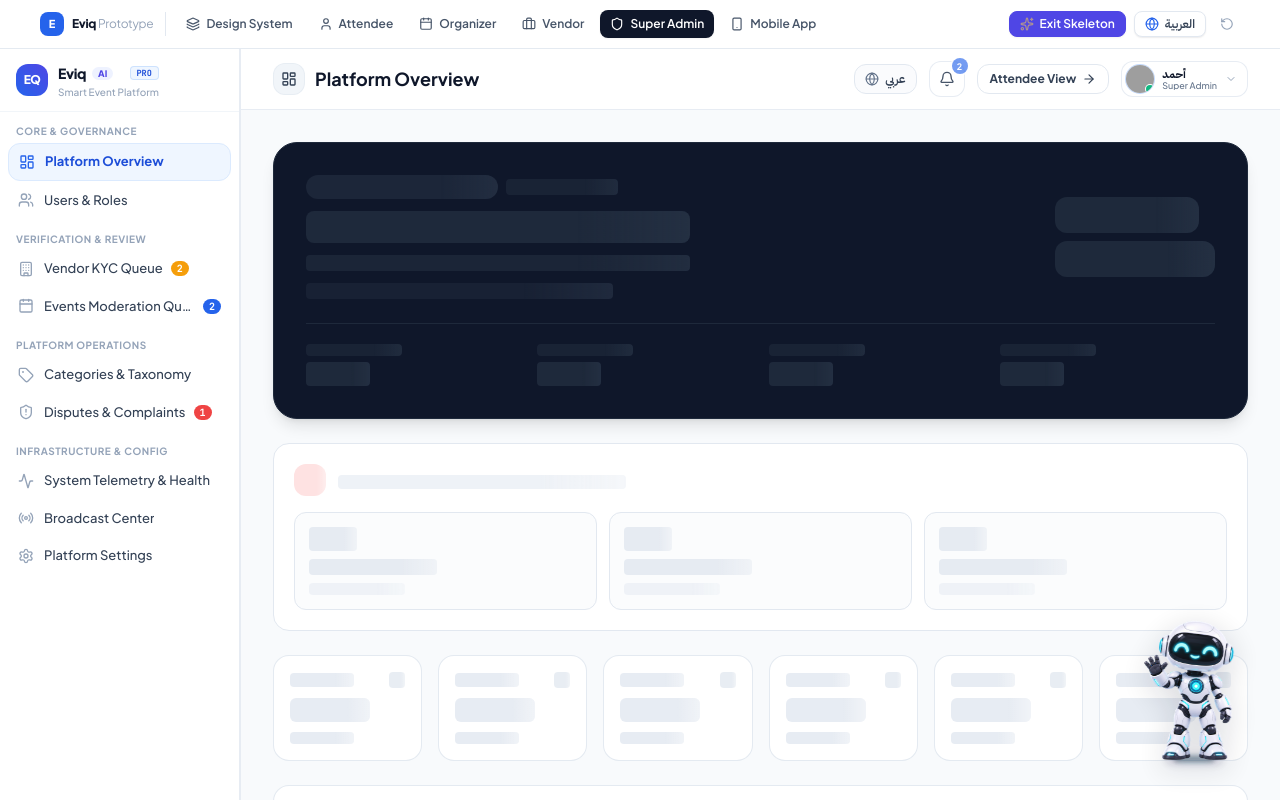
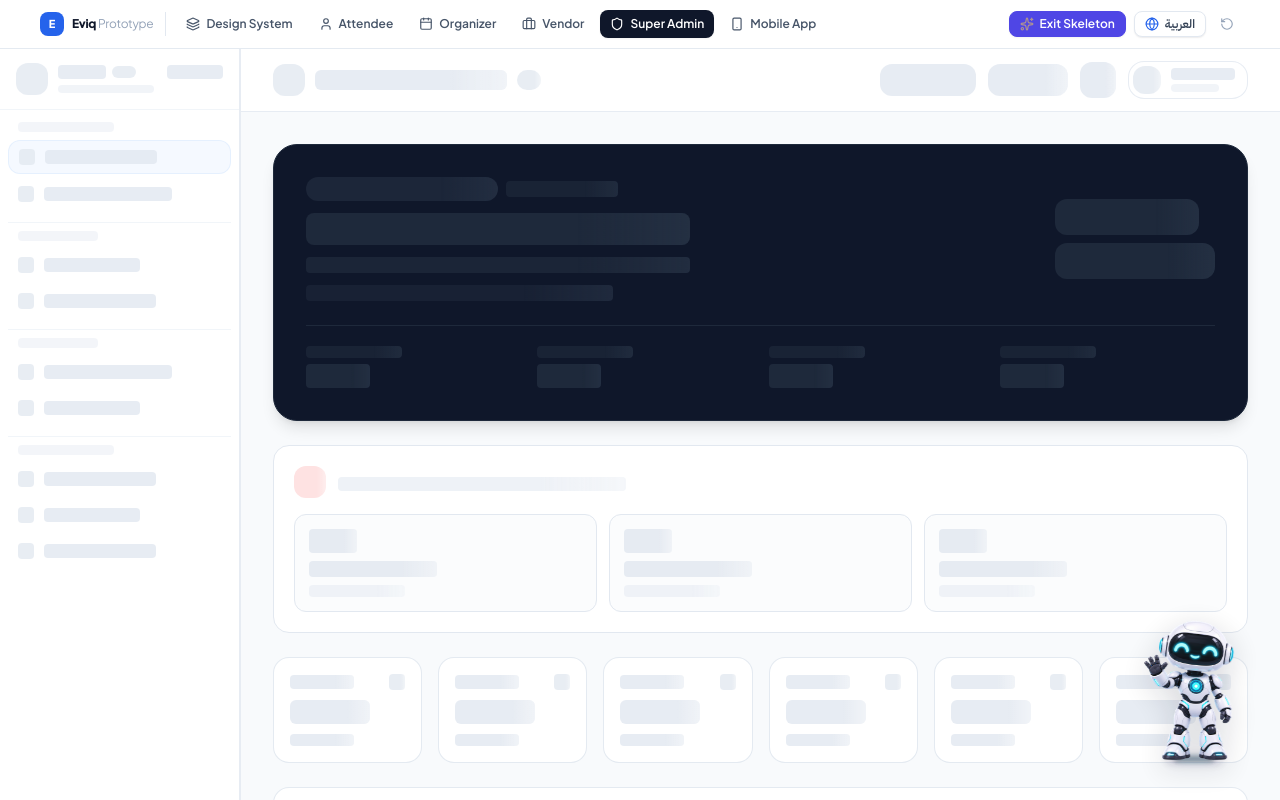
Before and after one commit to mmed555/event-smart, a React (Vite) app in the folder frontend/: page /admin/overview in a window 1280 px wide. Both pictures are taken after a click on the button "Skeleton Preview ⚡". Shown: the top 800 px of the page. Built offline with nearby package versions, Linux system fonts and the light colour scheme; grey boxes are pictures that could not be loaded.

Commit message:
feat(ui): implement DashboardNav and DashboardSidebar skeletons in DashboardLayout

```diff
--- a/frontend/src/components/layout/DashboardLayout.tsx
+++ b/frontend/src/components/layout/DashboardLayout.tsx
@@ -1,7 +1,9 @@
 import React, { useState } from 'react';
+import { useApp } from '../../context/AppContext';
 import { DashboardLayoutProps } from '../../types';
 import { DashboardSidebar } from './DashboardSidebar';
 import { DashboardNav } from './DashboardNav';
+import { DashboardNavSkeleton, DashboardSidebarSkeleton } from '../ui/skeleton';
 
 export const DashboardLayout: React.FC<DashboardLayoutProps> = ({
   role,
@@ -16,6 +18,7 @@ export const DashboardLayout: React.FC<DashboardLayoutProps> = ({
   children,
   headerActions,
 }) => {
+  const { isLoading } = useApp();
   const [mobileMenuOpen, setMobileMenuOpen] = useState(false);
 
   const currentNav = navItems.find((n) => n.id === activeTab) || navItems[0];
@@ -24,6 +27,9 @@ export const DashboardLayout: React.FC<DashboardLayoutProps> = ({
     <div className="flex min-h-screen bg-[#F8FAFC]">
       {/* Desktop Fixed Sidebar */}
       <aside className="hidden lg:flex shrink-0 z-30 sticky top-[45px] h-[calc(100vh-45px)] border-e border-slate-200/80 bg-white overflow-hidden">
+        {isLoading ? (
+          <DashboardSidebarSkeleton />
+        ) : (
           <DashboardSidebar
             role={role}
             portalTitleEn={portalTitleEn}
@@ -35,6 +41,7 @@ export const DashboardLayout: React.FC<DashboardLayoutProps> = ({
             activeTab={activeTab}
             onTabChange={onTabChange}
           />
+        )}
       </aside>
 
       {/* Mobile Sliding Drawer Overlay */}
@@ -49,6 +56,9 @@ export const DashboardLayout: React.FC<DashboardLayoutProps> = ({
 
           {/* Drawer Sidebar */}
           <div className="relative z-10 flex h-full shadow-2xl">
+            {isLoading ? (
+              <DashboardSidebarSkeleton isMobileDrawer={true} />
+            ) : (
               <DashboardSidebar
                 role={role}
                 portalTitleEn={portalTitleEn}
@@ -62,6 +72,7 @@ export const DashboardLayout: React.FC<DashboardLayoutProps> = ({
                 onCloseMobile={() => setMobileMenuOpen(false)}
                 isMobileDrawer={true}
               />
+            )}
           </div>
         </div>
       )}
@@ -69,6 +80,9 @@ export const DashboardLayout: React.FC<DashboardLayoutProps> = ({
       {/* Main Content Area */}
       <div className="flex-1 flex flex-col min-w-0">
         {/* Unified Dashboard Top Navigation Bar */}
+        {isLoading ? (
+          <DashboardNavSkeleton />
+        ) : (
           <DashboardNav
             role={role}
             portalTitleEn={portalTitleEn}
@@ -77,6 +91,7 @@ export const DashboardLayout: React.FC<DashboardLayoutProps> = ({
             onOpenMobileMenu={() => setMobileMenuOpen(true)}
             headerActions={headerActions}
           />
+        )}
 
         {/* Content Container */}
         <main className="flex-1 p-4 sm:p-6 lg:p-8 max-w-7xl w-full mx-auto">
--- a/frontend/src/components/ui/skeleton/layout.tsx
+++ b/frontend/src/components/ui/skeleton/layout.tsx
@@ -1,4 +1,5 @@
 import React from 'react';
+import clsx from 'clsx';
 import { Skeleton } from './base';
 
 /**
@@ -122,3 +123,156 @@ export const FooterSkeleton: React.FC = () => {
     </footer>
   );
 };
+
+/**
+ * Compound Skeleton: DashboardNavSkeleton
+ * Matches DashboardNav sticky topbar (title, icon, visitor switcher, language, notif, user menu) 1:1
+ */
+export const DashboardNavSkeleton: React.FC = () => {
+  return (
+    <header
+      aria-hidden="true"
+      className="sticky top-[45px] z-20 border-b border-slate-200/80 bg-white/95 backdrop-blur-md px-4 sm:px-6 lg:px-8 py-3 flex items-center justify-between gap-4 select-none"
+    >
+      {/* Left / Start: Mobile trigger & Screen Title */}
+      <div className="flex items-center gap-3 min-w-0">
+        <Skeleton variant="rectangular" className="lg:hidden size-9 rounded-xl shrink-0" />
+        <div className="flex items-center gap-2.5 min-w-0">
+          <Skeleton variant="rectangular" className="hidden sm:flex size-8 rounded-xl shrink-0" />
+          <Skeleton variant="text" className="w-36 sm:w-48 h-5 rounded-md" />
+          <Skeleton variant="badge" className="w-6 h-5 rounded-full" />
+        </div>
+      </div>
+
+      {/* Right / End: Switch to Visitor, Language, Notifications, User Menu */}
+      <div className="flex items-center gap-2 sm:gap-3 shrink-0">
+        {/* Switch to Visitor Pill Placeholder */}
+        <Skeleton variant="button" className="hidden md:flex w-24 h-8 rounded-xl" />
+
+        {/* Language Switcher Placeholder */}
+        <Skeleton variant="button" className="w-20 h-8 rounded-xl" />
+
+        {/* Notifications Button Placeholder */}
+        <Skeleton variant="circular" className="size-9 rounded-xl" />
+
+        {/* User Menu Capsule Placeholder */}
+        <div className="flex items-center gap-2.5 p-1 pe-3 rounded-2xl border border-slate-200/80 bg-white shadow-2xs">
+          <Skeleton variant="circular" className="size-7 rounded-xl" />
+          <div className="hidden sm:block space-y-1">
+            <Skeleton variant="text" className="w-16 h-3 rounded" />
+            <Skeleton variant="text" className="w-12 h-2 rounded opacity-60" />
+          </div>
+        </div>
+      </div>
+    </header>
+  );
+};
+
+/**
+ * Compound Skeleton: DashboardSidebarSkeleton
+ * Matches DashboardSidebar brand header, sections, and navigation links 1:1
+ */
+export const DashboardSidebarSkeleton: React.FC<{ isMobileDrawer?: boolean }> = ({
+  isMobileDrawer = false,
+}) => {
+  return (
+    <div
+      aria-hidden="true"
+      className={clsx(
+        'flex flex-col h-full bg-white text-slate-700 select-none overflow-hidden border-e border-slate-200/80 shadow-2xs',
+        isMobileDrawer ? 'w-64' : 'w-56 xl:w-60'
+      )}
+    >
+      {/* Brand Header */}
+      <div className="px-4 py-3.5 border-b border-slate-100 flex items-center justify-between shrink-0 bg-white">
+        <div className="flex items-center gap-2.5 min-w-0 w-full">
+          <Skeleton variant="rectangular" className="size-8 rounded-xl shrink-0" />
+          <div className="min-w-0 flex-1 space-y-1.5">
+            <div className="flex items-center gap-1.5 leading-none">
+              <Skeleton variant="text" className="w-12 h-3.5 rounded" />
+              <Skeleton variant="badge" className="w-6 h-3 rounded-full" />
+              <Skeleton variant="badge" className="w-14 h-3.5 rounded ms-auto" />
+            </div>
+            <Skeleton variant="text" className="w-24 h-2 rounded opacity-60" />
+          </div>
+        </div>
+      </div>
+
+      {/* Navigation Links with 4 Groups */}
+      <nav className="flex-1 overflow-y-auto min-h-0 p-2 space-y-3">
+        {/* Section 1: Core & Governance */}
+        <div className="space-y-1">
+          <div className="px-2.5 py-1">
+            <Skeleton variant="text" className="w-24 h-2.5 rounded opacity-50" />
+          </div>
+          <div className="rounded-xl px-2.5 py-2 flex items-center gap-2.5 bg-blue-50/60 border border-blue-100/60">
+            <Skeleton variant="rectangular" className="size-4 rounded shrink-0" />
+            <Skeleton variant="text" className="w-28 h-3.5 rounded" />
+          </div>
+          <div className="rounded-xl px-2.5 py-2 flex items-center gap-2.5">
+            <Skeleton variant="rectangular" className="size-4 rounded shrink-0" />
+            <Skeleton variant="text" className="w-32 h-3.5 rounded" />
+          </div>
+        </div>
+
+        {/* Section 2: Verification & Review */}
+        <div className="space-y-1 pt-1 border-t border-slate-100">
+          <div className="px-2.5 py-1">
+            <Skeleton variant="text" className="w-20 h-2.5 rounded opacity-50" />
+          </div>
+          <div className="rounded-xl px-2.5 py-2 flex items-center justify-between gap-2.5">
+            <div className="flex items-center gap-2.5 min-w-0">
+              <Skeleton variant="rectangular" className="size-4 rounded shrink-0" />
+              <Skeleton variant="text" className="w-24 h-3.5 rounded" />
+            </div>
+            <Skeleton variant="badge" className="w-4.5 h-4.5 rounded-full" />
+          </div>
+          <div className="rounded-xl px-2.5 py-2 flex items-center justify-between gap-2.5">
+            <div className="flex items-center gap-2.5 min-w-0">
+              <Skeleton variant="rectangular" className="size-4 rounded shrink-0" />
+              <Skeleton variant="text" className="w-28 h-3.5 rounded" />
+            </div>
+            <Skeleton variant="badge" className="w-4.5 h-4.5 rounded-full" />
+          </div>
+        </div>
+
+        {/* Section 3: Platform Operations */}
+        <div className="space-y-1 pt-1 border-t border-slate-100">
+          <div className="px-2.5 py-1">
+            <Skeleton variant="text" className="w-20 h-2.5 rounded opacity-50" />
+          </div>
+          <div className="rounded-xl px-2.5 py-2 flex items-center gap-2.5">
+            <Skeleton variant="rectangular" className="size-4 rounded shrink-0" />
+            <Skeleton variant="text" className="w-32 h-3.5 rounded" />
+          </div>
+          <div className="rounded-xl px-2.5 py-2 flex items-center justify-between gap-2.5">
+            <div className="flex items-center gap-2.5 min-w-0">
+              <Skeleton variant="rectangular" className="size-4 rounded shrink-0" />
+              <Skeleton variant="text" className="w-24 h-3.5 rounded" />
+            </div>
+            <Skeleton variant="badge" className="w-4.5 h-4.5 rounded-full" />
+          </div>
+        </div>
+
+        {/* Section 4: Infrastructure & Config */}
+        <div className="space-y-1 pt-1 border-t border-slate-100">
+          <div className="px-2.5 py-1">
+            <Skeleton variant="text" className="w-24 h-2.5 rounded opacity-50" />
+          </div>
+          <div className="rounded-xl px-2.5 py-2 flex items-center gap-2.5">
+            <Skeleton variant="rectangular" className="size-4 rounded shrink-0" />
+            <Skeleton variant="text" className="w-28 h-3.5 rounded" />
+          </div>
+          <div className="rounded-xl px-2.5 py-2 flex items-center gap-2.5">
+            <Skeleton variant="rectangular" className="size-4 rounded shrink-0" />
+            <Skeleton variant="text" className="w-24 h-3.5 rounded" />
+          </div>
+          <div className="rounded-xl px-2.5 py-2 flex items-center gap-2.5">
+            <Skeleton variant="rectangular" className="size-4 rounded shrink-0" />
+            <Skeleton variant="text" className="w-28 h-3.5 rounded" />
+          </div>
+        </div>
+      </nav>
+    </div>
+  );
+};
```
Also changed, not shown: 1 other file (tests, documents, lock files or other folders). Lines whose indentation alone changed are shown as unchanged.
